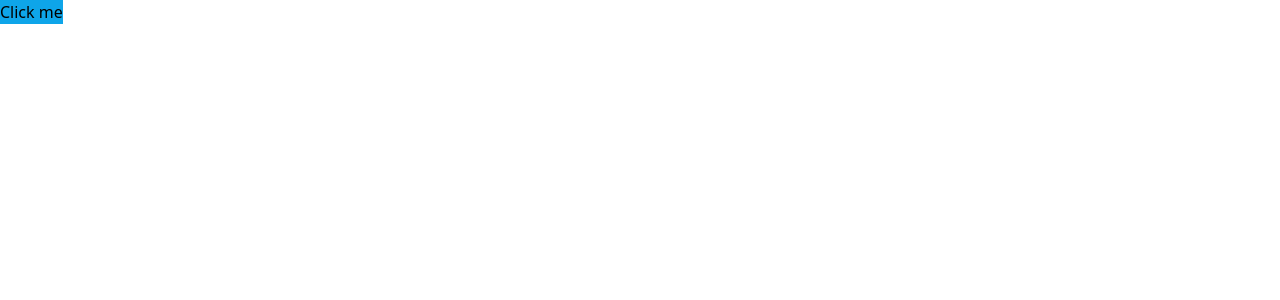
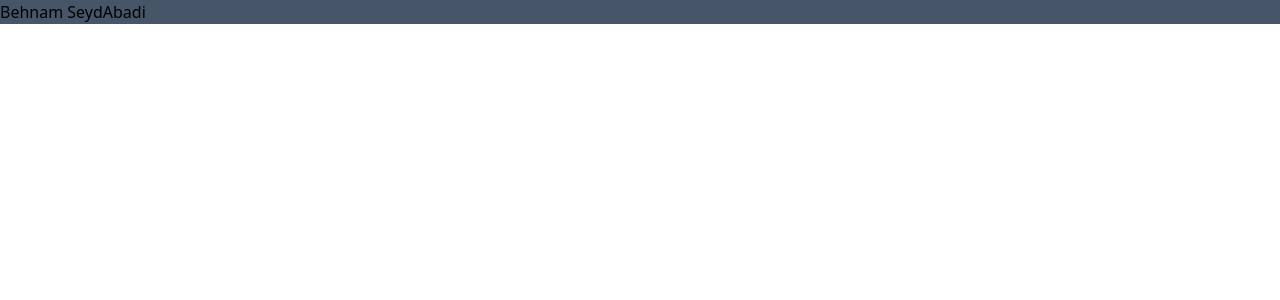
Before and after one commit to BehnamSeydAbadi/Portfolio, a React (Create React App) app: page / in a window 1280 px wide. Shown: the top 300 px of the page. Built offline with nearby package versions, Linux system fonts and the light colour scheme.

Commit message:
AboutMe component initialized

```diff
--- /dev/null
+++ b/src/Components/AboutMe.jsx
@@ -0,0 +1,10 @@
+import React from "react";
+
+function AboutMe() {
+  return (
+  <div className="bg-slate-600">
+      Behnam SeydAbadi
+  </div>);
+}
+
+export default AboutMe;
--- a/src/index.js
+++ b/src/index.js
@@ -1,14 +1,14 @@
-import React from 'react';
-import ReactDOM from 'react-dom';
-import './index.css';
-import App from './App';
-import reportWebVitals from './reportWebVitals';
+import React from "react";
+import ReactDOM from "react-dom";
+import "./index.css";
+import AboutMe from "./Components/AboutMe";
+import reportWebVitals from "./reportWebVitals";
 
 ReactDOM.render(
   <React.StrictMode>
-    <App />
+    <AboutMe />
   </React.StrictMode>,
-  document.getElementById('root')
+  document.getElementById("root")
 );
 
 // If you want to start measuring performance in your app, pass a function
```
